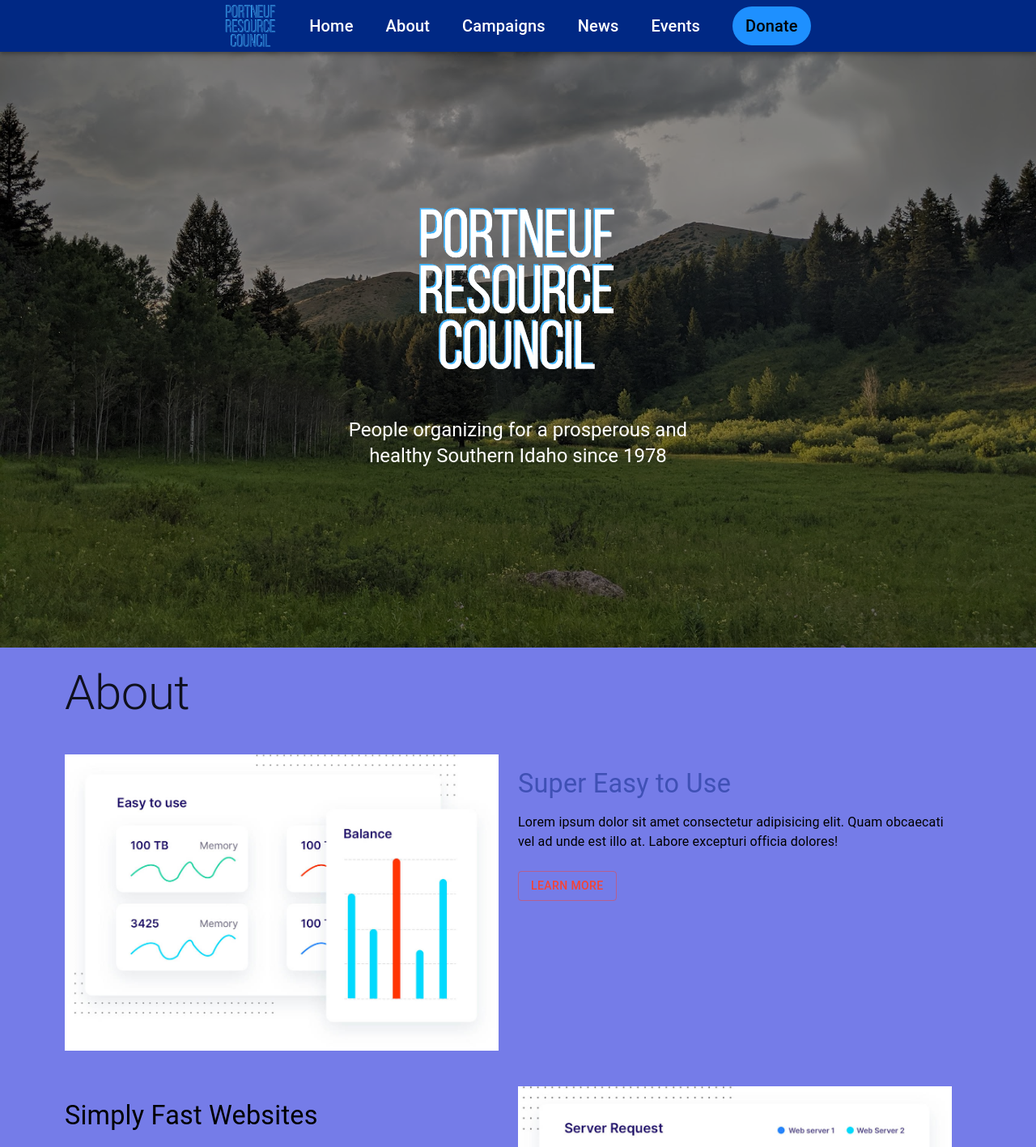
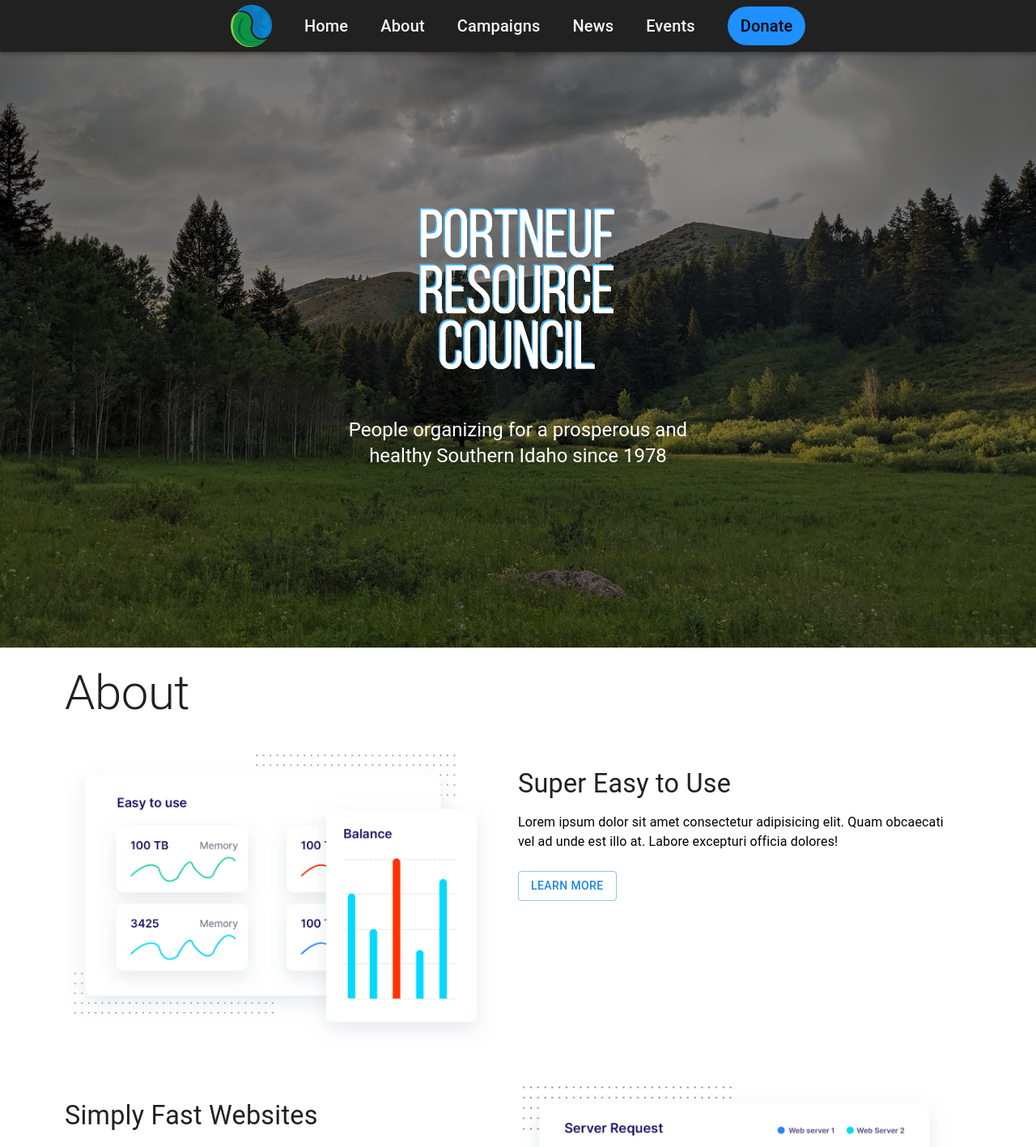
Before and after one commit to TerranTEn/prcinfo, a React (Create React App) app: page / in a window 1280 px wide. Shown: the top 1417 px of the page at 81% size. Built offline with nearby package versions, Linux system fonts and the light colour scheme.

Commit message:
Copied prcinfo as a starting point

```diff
--- a/src/components/About.jsx
+++ b/src/components/About.jsx
@@ -14,7 +14,6 @@
     image: MoshImage1,
     alt: "easy",
     orientationLeft: false,
-    color: "Primary",
   },
   {
     title: "Simply Fast Websites",
@@ -72,13 +71,12 @@
 }
 
 const useStyles = makeStyles((theme) => ({
-  root: {
-    backgroundColor: (theme) => theme.palette.primary.light,
-  },
+  // root: {
+  //   backgroundColor: (theme) => theme.palette.primary.light,
+  // },
   about: {
     maxWidth: 1160,
     margin: "auto",
-    backgroundColor: (theme) => theme.palette.primary.light,
   },
 }));
 
--- a/src/components/AppBar.jsx
+++ b/src/components/AppBar.jsx
@@ -12,7 +12,7 @@
 import DonateButton from "./DonateButton";
 import Hamburger from "./Hamburger";
 import Menu from "./Menu";
-import textImage from "../images/PRCtext.png";
+import textImage from "../images/icon.png";
 import { useOnClickOutside } from "../hooks";
 
 const height = "8vh";
@@ -90,14 +90,17 @@
   },
   link: {
     textDecoration: "none",
-    color: "white",
+    color: (theme) => theme.palette.textPrimary.light,
     "&:hover": {
-      color: "dodgerblue",
+      color: (theme) => theme.palette.textPrimary.contrast,
     },
   },
   "@media (max-width: 768px)": {
     link: {
       display: "none",
+    },
+    toolbar: {
+      justifyContent: "space-evenly",
     },
   },
   "@media (min-width: 769px)": {
--- a/src/components/Hamburger.jsx
+++ b/src/components/Hamburger.jsx
@@ -3,14 +3,15 @@
 
 function Hamburger(props) {
   return (
-    <div className={props.className}>
+    <div>
       <IconButton
         aria-label="Open menu"
         aria-controls="simple-menu"
         aria-haspopup="true"
         onClick={() => props.setOpen(!props.open)}
+        className={props.className}
       >
-        <MenuIcon color="accent" />
+        <MenuIcon color="secondary" />
       </IconButton>
     </div>
   );
--- a/src/components/MoshCard.jsx
+++ b/src/components/MoshCard.jsx
@@ -1,13 +1,6 @@
 import { Typography, Grid, makeStyles, Button } from "@material-ui/core";
 
-function MoshCard({
-  orientationLeft,
-  title,
-  description,
-  image,
-  alt,
-  textColor,
-}) {
+function MoshCard({ orientationLeft, title, description, image, alt }) {
   const classes = useStyles();
 
   return (
@@ -23,14 +16,14 @@
           className={classes.title}
           variant="h4"
           component="h3"
-          color={textColor}
+          color="textPrimary"
         >
           {title}
         </Typography>
         <Typography className={classes.body} variant="body1">
           {description}
         </Typography>
-        <Button variant="outlined" color="secondary">
+        <Button variant="outlined" color="secondary" className={classes.button}>
           Learn more
         </Button>
       </Grid>
@@ -51,6 +44,9 @@
   body: {
     marginBottom: "1.5rem",
   },
+  button: {
+    zIndex: -1,
+  },
 });
 
 export default MoshCard;
--- a/src/index.js
+++ b/src/index.js
@@ -12,16 +12,17 @@
 let theme = createTheme({
   palette: {
     primary: {
-      light: "#757ce8",
-      main: "#3f50b5",
-      dark: "#002884",
-      contrastText: "#fff",
+      light: "#90a4ae", // light grey
+      dark: "#212121", // dark grey
+      main: "#212121", // dark grey
+    },
+    textPrimary: {
+      light: "#f5f5f5", // almost white
+      dark: "#212121", // dark grey
+      contrast: "#1e88e5", // dark blue
     },
     secondary: {
-      light: "#ff7961",
-      main: "#f44336",
-      dark: "#ba000d",
-      contrastText: "#000",
+      main: "#1e88e5", // dark blue
     },
   },
 });
```
Also changed, not shown: 2 other files (tests, documents, lock files or other folders).
